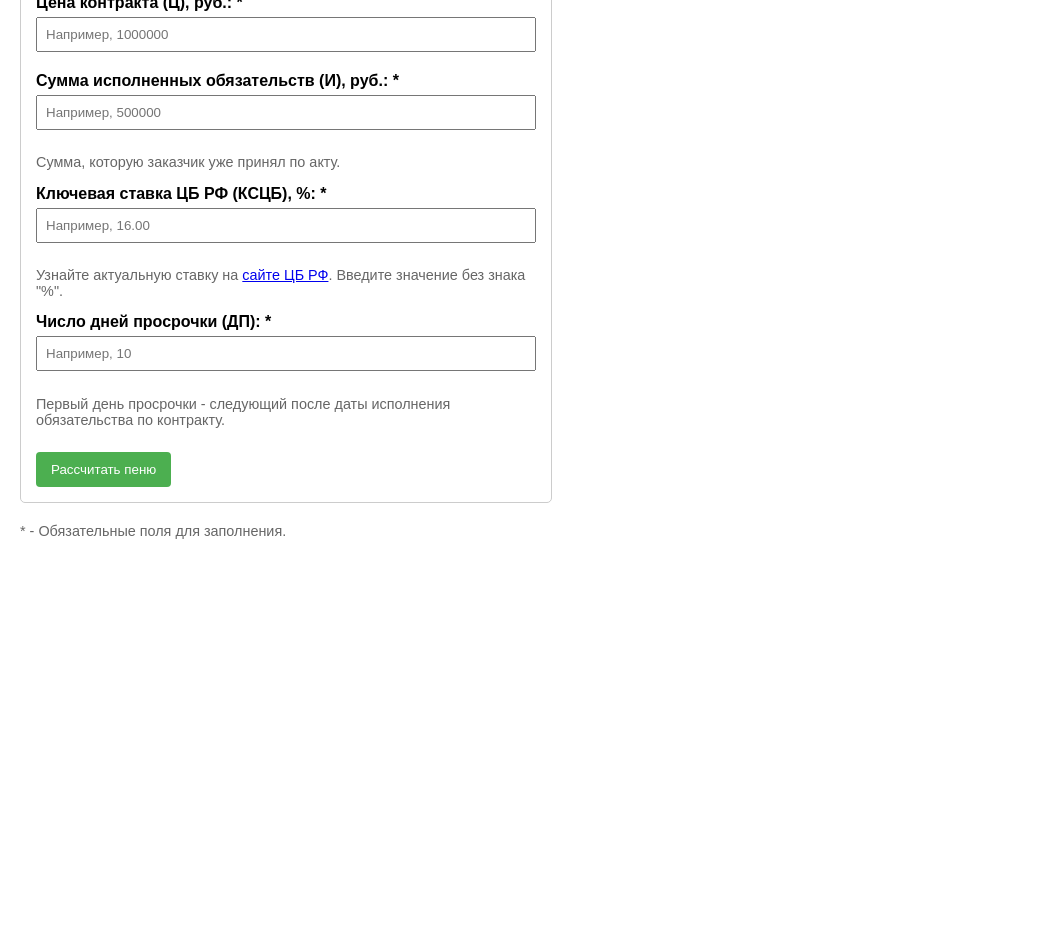
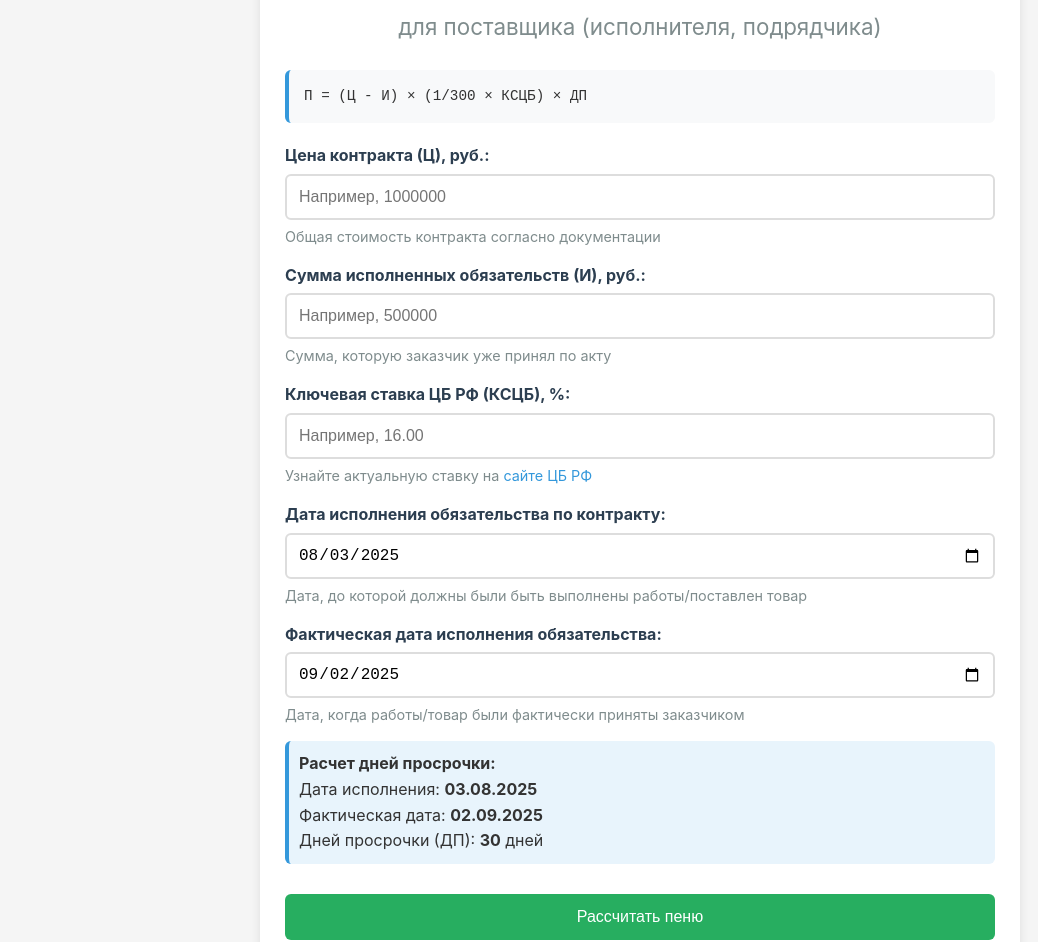
Before and after one commit to meledych1111-ux/44-fzkalculyator, a plain HTML site: page index.html in a window 1280 px wide. Shown: the part 134-1076 px from the top of the page, without its empty margins (0-1038 px from the left). Before the commit the page ends 800 px from the top, so only its background shows below. Drawn offline with Linux system fonts and the light colour scheme.

Commit message:
Update index.html

```diff
--- a/index.html
+++ b/index.html
@@ -2,107 +2,286 @@
 <html lang="ru">
 <head>
     <meta charset="UTF-8">
-    <title>Калькулятор пени по 44-ФЗ</title>
+    <meta name="viewport" content="width=device-width, initial-scale=1.0">
+    <title>Калькулятор пени по 44-ФЗ для поставщика</title>
     <style>
-        body { font-family: Arial, sans-serif; margin: 20px; }
-        .calculator { border: 1px solid #ccc; padding: 15px; border-radius: 5px; margin-bottom: 20px; max-width: 500px; }
-        label { display: block; margin-top: 10px; }
-        input[type="number"] { width: 100%; padding: 8px; margin-top: 5px; margin-bottom: 10px; box-sizing: border-box; }
-        button { background-color: #4CAF50; color: white; padding: 10px 15px; border: none; border-radius: 4px; cursor: pointer; margin-top: 10px; }
-        button:hover { background-color: #45a049; }
-        #result { display: none; background-color: #f9f9f9; padding: 15px; border-radius: 5px; border-left: 4px solid #4CAF50; margin-top: 20px; }
-        #warning { color: #D63301; background-color: #FFCCBA; padding: 10px; border-radius: 4px; margin-top: 10px; display: none; }
-        .hint { font-size: 0.9em; color: #666; }
+        * { box-sizing: border-box; }
+        body {
+            font-family: -apple-system, BlinkMacSystemFont, 'Segoe UI', Roboto, sans-serif;
+            line-height: 1.6;
+            color: #333;
+            max-width: 800px;
+            margin: 0 auto;
+            padding: 20px;
+            background-color: #f5f5f5;
+        }
+        .container {
+            background: white;
+            border-radius: 10px;
+            padding: 25px;
+            box-shadow: 0 2px 10px rgba(0,0,0,0.1);
+            margin-bottom: 20px;
+        }
+        h1, h2 {
+            color: #2c3e50;
+            text-align: center;
+        }
+        h1 {
+            margin-bottom: 10px;
+            font-size: 2.2em;
+        }
+        h2 {
+            font-size: 1.4em;
+            font-weight: normal;
+            margin-bottom: 25px;
+            color: #7f8c8d;
+        }
+        .formula {
+            background: #f8f9fa;
+            padding: 15px;
+            border-radius: 6px;
+            border-left: 4px solid #3498db;
+            margin: 20px 0;
+            font-family: monospace;
+            font-size: 1.1em;
+        }
+        label {
+            display: block;
+            margin: 15px 0 5px 0;
+            font-weight: bold;
+            color: #2c3e50;
+        }
+        input {
+            width: 100%;
+            padding: 12px;
+            border: 2px solid #ddd;
+            border-radius: 6px;
+            font-size: 16px;
+            transition: border-color 0.3s;
+        }
+        input[type="date"] {
+            padding: 11px;
+        }
+        input:focus {
+            border-color: #3498db;
+            outline: none;
+        }
+        .hint {
+            font-size: 0.9em;
+            color: #7f8c8d;
+            margin: 5px 0 15px 0;
+        }
+        .btn {
+            background: #27ae60;
+            color: white;
+            padding: 14px 25px;
+            border: none;
+            border-radius: 6px;
+            font-size: 16px;
+            cursor: pointer;
+            width: 100%;
+            margin: 20px 0;
+            transition: background 0.3s;
+        }
+        .btn:hover {
+            background: #219a52;
+        }
+        .btn:disabled {
+            background: #95a5a6;
+            cursor: not-allowed;
+        }
+        #warning {
+            background: #ffeaa7;
+            border: 2px solid #fdcb6e;
+            border-radius: 6px;
+            padding: 12px;
+            margin: 15px 0;
+            display: none;
+        }
+        #result {
+            display: none;
+            background: #f8f9fa;
+            padding: 20px;
+            border-radius: 6px;
+            border-left: 4px solid #27ae60;
+            margin: 20px 0;
+        }
+        .result-item {
+            margin: 12px 0;
+        }
+        .final-result {
+            font-size: 1.4em;
+            font-weight: bold;
+            color: #27ae60;
+            text-align: center;
+            margin: 20px 0;
+            padding: 15px;
+            background: white;
+            border-radius: 6px;
+            border: 2px dashed #27ae60;
+        }
+        .days-info {
+            background: #e8f4fc;
+            padding: 10px;
+            border-radius: 6px;
+            border-left: 4px solid #3498db;
+            margin: 10px 0;
+        }
+        a {
+            color: #3498db;
+            text-decoration: none;
+        }
+        a:hover {
+            text-decoration: underline;
+        }
+        @media (max-width: 600px) {
+            body {
+                padding: 15px;
+            }
+            .container {
+                padding: 20px;
+            }
+            h1 {
+                font-size: 1.8em;
+            }
+        }
     </style>
 </head>
 <body>
+    <div class="container">
+        <h1>Калькулятор пени по 44-ФЗ</h1>
+        <h2>для поставщика (исполнителя, подрядчика)</h2>
 
-    <h2>Калькулятор пени по 44-ФЗ для поставщика</h2>
-    <p><strong>Формула:</strong> П = (Ц - И) × (1/300 × КСЦБ) × ДП</p>
+        <div class="formula">
+            П = (Ц - И) × (1/300 × КСЦБ) × ДП
+        </div>
 
-    <div class="calculator">
-        <label for="contractPrice"><b>Цена контракта (Ц), руб.: *</b></label>
-        <input type="number" id="contractPrice" min="0" step="any" required placeholder="Например, 1000000">
+        <div class="input-group">
+            <label for="contractPrice">Цена контракта (Ц), руб.:</label>
+            <input type="number" id="contractPrice" min="0" step="any" placeholder="Например, 1000000" required>
+            <p class="hint">Общая стоимость контракта согласно документации</p>
 
-        <label for="executedAmount"><b>Сумма исполненных обязательств (И), руб.: *</b></label>
-        <input type="number" id="executedAmount" min="0" step="any" required placeholder="Например, 500000">
-        <p class="hint">Сумма, которую заказчик уже принял по акту.</p>
+            <label for="executedAmount">Сумма исполненных обязательств (И), руб.:</label>
+            <input type="number" id="executedAmount" min="0" step="any" placeholder="Например, 500000" required>
+            <p class="hint">Сумма, которую заказчик уже принял по акту</p>
 
-        <label for="keyRate"><b>Ключевая ставка ЦБ РФ (КСЦБ), %: *</b></label>
-        <input type="number" id="keyRate" min="0" step="0.01" required placeholder="Например, 16.00">
-        <p class="hint">Узнайте актуальную ставку на <a href="https://cbr.ru/" target="_blank">сайте ЦБ РФ</a>. Введите значение без знака "%".</p>
+            <label for="keyRate">Ключевая ставка ЦБ РФ (КСЦБ), %:</label>
+            <input type="number" id="keyRate" min="0" step="0.01" placeholder="Например, 16.00" required>
+            <p class="hint">Узнайте актуальную ставку на <a href="https://cbr.ru/" target="_blank">сайте ЦБ РФ</a></p>
+
             <div id="warning">
                 <strong>Внимание!</strong> Введенная ключевая ставка выглядит нереалистично. Пожалуйста, проверьте, что значение указано верно. Актуальную ставку можно проверить на <a href="https://cbr.ru/" target="_blank">cbr.ru</a>.
             </div>
 
-        <label for="delayDays"><b>Число дней просрочки (ДП): *</b></label>
-        <input type="number" id="delayDays" min="1" step="1" required placeholder="Например, 10">
-        <p class="hint">Первый день просрочки - следующий после даты исполнения обязательства по контракту.</p>
+            <label for="dueDate">Дата исполнения обязательства по контракту:</label>
+            <input type="date" id="dueDate" required>
+            <p class="hint">Дата, до которой должны были быть выполнены работы/поставлен товар</p>
 
-        <button onclick="calculatePenalty()">Рассчитать пеню</button>
+            <label for="actualDate">Фактическая дата исполнения обязательства:</label>
+            <input type="date" id="actualDate" required>
+            <p class="hint">Дата, когда работы/товар были фактически приняты заказчиком</p>
+
+            <div id="daysInfo" class="days-info" style="display: none;">
+                <strong>Расчет дней просрочки:</strong>
+                <div id="daysCalculation"></div>
+            </div>
         </div>
 
+        <button class="btn" id="calculateBtn" onclick="calculatePenalty()">Рассчитать пеню</button>
+
         <div id="result">
-        <p><strong>Исходные данные:</strong></p>
-        <p id="inputData"></p>
-        <p><strong>Формула расчета:</strong></p>
-        <p id="calculationFormula"></p>
-        <p><strong>Сумма пени к уплате:</strong></p>
-        <p id="penaltyResult"></p>
+            <div class="result-item">
+                <strong>Исходные данные:</strong>
+                <div id="inputData"></div>
             </div>
 
-    <p class="hint">* - Обязательные поля для заполнения.</p>
+            <div class="result-item">
+                <strong>Формула расчета:</strong>
+                <div id="calculationFormula"></div>
+            </div>
+
+            <div class="result-item">
+                <strong>Сумма пени к уплате:</strong>
+                <div id="penaltyResult" class="final-result"></div>
+            </div>
+        </div>
+    </div>
 
     <script>
+        function calculateDays() {
+            const dueDate = new Date(document.getElementById('dueDate').value);
+            const actualDate = new Date(document.getElementById('actualDate').value);
+            const daysInfo = document.getElementById('daysInfo');
+            const daysCalculation = document.getElementById('daysCalculation');
+            const calculateBtn = document.getElementById('calculateBtn');
+
+            if (isNaN(dueDate.getTime()) || isNaN(actualDate.getTime())) {
+                daysInfo.style.display = 'none';
+                calculateBtn.disabled = true;
+                return;
+            }
+
+            // Вычисляем разницу в миллисекундах и переводим в дни
+            const timeDiff = actualDate - dueDate;
+            const daysDiff = Math.max(0, Math.ceil(timeDiff / (1000 * 60 * 60 * 24)));
+
+            daysInfo.style.display = 'block';
+
+            if (daysDiff === 0) {
+                daysCalculation.innerHTML = 'Просрочки нет. Обязательства исполнены в срок.';
+                calculateBtn.disabled = true;
+            } else {
+                daysCalculation.innerHTML = `
+                    Дата исполнения: <b>${dueDate.toLocaleDateString('ru-RU')}</b><br>
+                    Фактическая дата: <b>${actualDate.toLocaleDateString('ru-RU')}</b><br>
+                    Дней просрочки (ДП): <b>${daysDiff}</b> дней
+                `;
+                calculateBtn.disabled = false;
+            }
+
+            return daysDiff;
+        }
+
         function calculatePenalty() {
-            // Сбрасываем предупреждение и результат
             document.getElementById('warning').style.display = 'none';
             document.getElementById('result').style.display = 'none';
 
-            // Получаем значения из полей ввода
             const C = parseFloat(document.getElementById('contractPrice').value);
             const I = parseFloat(document.getElementById('executedAmount').value);
             const KS = parseFloat(document.getElementById('keyRate').value);
-            const DP = parseInt(document.getElementById('delayDays').value);
+            const DP = calculateDays(); // Получаем дни просрочки из функции
 
-            // ПРОВЕРКА №1: Заполнены ли все поля
-            if (isNaN(C) || isNaN(I) || isNaN(KS) || isNaN(DP) || C < 0 || I < 0 || KS < 0 || DP < 1) {
-                alert("Пожалуйста, заполните все поля корректно. Все значения должны быть положительными числами, а дни просрочки - не менее 1.");
+            if (isNaN(C) || isNaN(I) || isNaN(KS) || isNaN(DP) || C < 0 || I < 0 || KS < 0 || DP === 0) {
+                alert("Пожалуйста, заполните все поля корректно. Проверьте даты - просрочка должна быть больше 0 дней.");
                 return;
             }
 
-            // ПРОВЕРКА №2: Сумма исполненных обязательств не превышает цену контракта
             if (I > C) {
                 alert("Внимание! Сумма исполненных обязательств (И) не может превышать цену контракта (Ц). Проверьте введенные данные.");
                 return;
             }
 
-            // ПРОВЕРКА №3: Ключевая ставка в реалистичных пределах (например, от 1% до 25%)
-            // Это защита от опечаток (например, 0.16 вместо 16 или 150 вместо 15)
             if (KS < 1 || KS > 25) {
                 document.getElementById('warning').style.display = 'block';
-                // Не прерываем расчет, а просто предупреждаем пользователя.
             }
 
-            // Рассчитываем пеню по формуле: (Ц - И) * (КС / 100 / 300) * ДП
-            const base = C - I; // База для расчета (неисполненная часть)
+            const base = C - I;
             const penalty = base * (KS / 100 / 300) * DP;
 
-            // Форматируем числа для красивого вывода (с пробелами тысяч и двумя знаками после запятой)
             const formatNumber = (num) => {
-                return new Intl.NumberFormat('ru-RU', { minimumFractionDigits: 2, maximumFractionDigits: 2 }).format(num);
+                return new Intl.NumberFormat('ru-RU', {
+                    minimumFractionDigits: 2,
+                    maximumFractionDigits: 2
+                }).format(num);
             };
 
-            // Показываем блок с результатом
             document.getElementById('result').style.display = 'block';
-
-            // Заполняем блоки с результатами
             document.getElementById('inputData').innerHTML = `
                 Цена контракта (Ц) = <b>${formatNumber(C)}</b> руб.<br>
                 Принятые обязательства (И) = <b>${formatNumber(I)}</b> руб.<br>
                 Неисполненная часть (Ц - И) = <b>${formatNumber(base)}</b> руб.<br>
-                Ключевая ставка ЦБ (КСЦБ) = <b>${KS}%</b><br>
-                Дни просрочки (ДП) = <b>${DP}</b>
+                Ключевая ставка ЦБ = <b>${KS}%</b><br>
+                Дней просрочки = <b>${DP}</b>
             `;
 
             document.getElementById('calculationFormula').innerHTML = `
@@ -111,10 +290,26 @@
                 <b>П = ${formatNumber(base)} × ${(KS/100/300).toFixed(7)} × ${DP}</b>
             `;
 
-            document.getElementById('penaltyResult').innerHTML = `
-                <span style="font-size: 1.2em; font-weight: bold;">${formatNumber(penalty)} руб.</span>
-            `;
+            document.getElementById('penaltyResult').innerHTML = `${formatNumber(penalty)} руб.`;
         }
+
+        // Добавляем обработчики событий для автоматического расчета дней
+        document.getElementById('dueDate').addEventListener('change', calculateDays);
+        document.getElementById('actualDate').addEventListener('change', calculateDays);
+
+        document.addEventListener('DOMContentLoaded', function() {
+            // Устанавливаем сегодняшнюю дату как дату фактического исполнения по умолчанию
+            const today = new Date().toISOString().split('T')[0];
+            document.getElementById('actualDate').value = today;
+
+            // Устанавливаем дату исполнения на 30 дней назад по умолчанию
+            const thirtyDaysAgo = new Date();
+            thirtyDaysAgo.setDate(thirtyDaysAgo.getDate() - 30);
+            document.getElementById('dueDate').value = thirtyDaysAgo.toISOString().split('T')[0];
+
+            // Вычисляем дни при загрузке страницы
+            calculateDays();
+        });
     </script>
 </body>
 </html>
```
Lines whose indentation alone changed are shown as unchanged.
